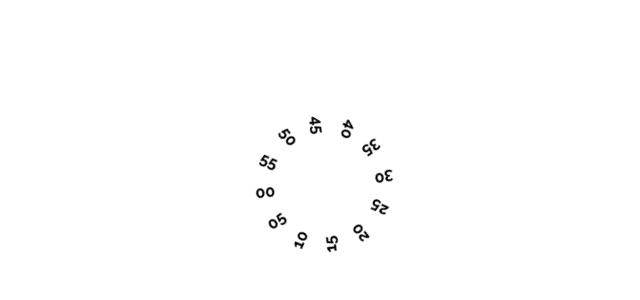
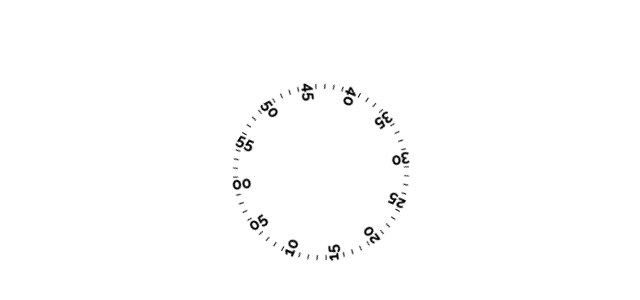
Before and after one commit to kyle-silver/clocks, a React (Create React App) app: page / in a window 1280 px wide. Shown: the part 148-448 px from the top of the page, without its empty margins (319-959 px from the left). Built offline with nearby package versions, Linux system fonts and the light colour scheme.

Commit message:
wheel with ticks

```diff
--- a/src/App.css
+++ b/src/App.css
@@ -13,4 +13,21 @@
   position: absolute;
   top: 50%;
   left: 50%;
+  width: 2em;
+  height: 0.5em;
+  text-align: left;
+  transform-origin: top left;
 }
+
+.number {
+  margin-top: -7.5px;
+}
+
+.tick {
+  height: 0.5px;
+  width: 5px;
+  margin-left: 1.5px;
+  background: black;
+  position: absolute;
+  top: 50%;
+}
--- a/src/App.tsx
+++ b/src/App.tsx
@@ -12,6 +12,7 @@ const WheelRotationKeyframes = keyframes`
       return `${percent}% { transform: rotate(${rotation}deg) }`;
     })
     .join(" ")}
+  100% { transform: rotate(360deg) }
 `;
 
 const WheelRotation = styled.div`
@@ -28,20 +29,27 @@ const SecondsElement: React.FC<{ value: number; date: Date }> = ({
   const baseRotation = (60 - value) * (360 / 60);
   const rotation = baseRotation + offset;
   const style = {
-    transform: `rotate(${rotation}deg) translate(-60px)`,
+    transform: `rotate(${rotation}deg) translate(-90px)`,
   };
+  const element =
+    value % 5 === 0 ? (
+      <div className="number">{value.toFixed(0).padStart(2, "0")}</div>
+    ) : (
+      <div className="tick" />
+    );
   return (
-    <span className="seconds-element" key={`seconds-${value}`} style={style}>
-      {value.toFixed(0).padStart(2, "0")}
-    </span>
+    <div className="seconds-element" key={`seconds-${value}`} style={style}>
+      {/* {value.toFixed(0).padStart(2, "0")} */}
+      {element}
+    </div>
   );
 };
 
 const SecondsWheel: React.FC<{ date: Date }> = ({ date }) => {
-  const elements = Array(12)
+  const elements = Array(60)
     .fill(0)
     .map((_, index) => {
-      return <SecondsElement value={index * 5} date={date} />;
+      return <SecondsElement value={index} date={date} />;
     });
   return (
     <div className="seconds-wheel">
```
